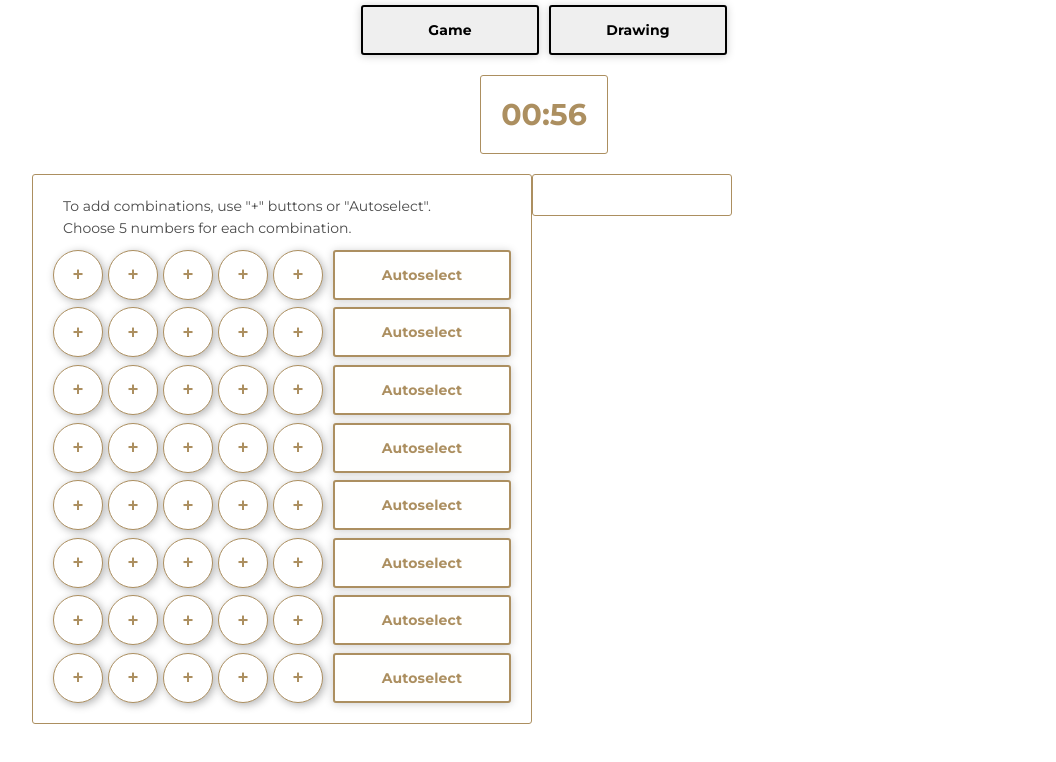
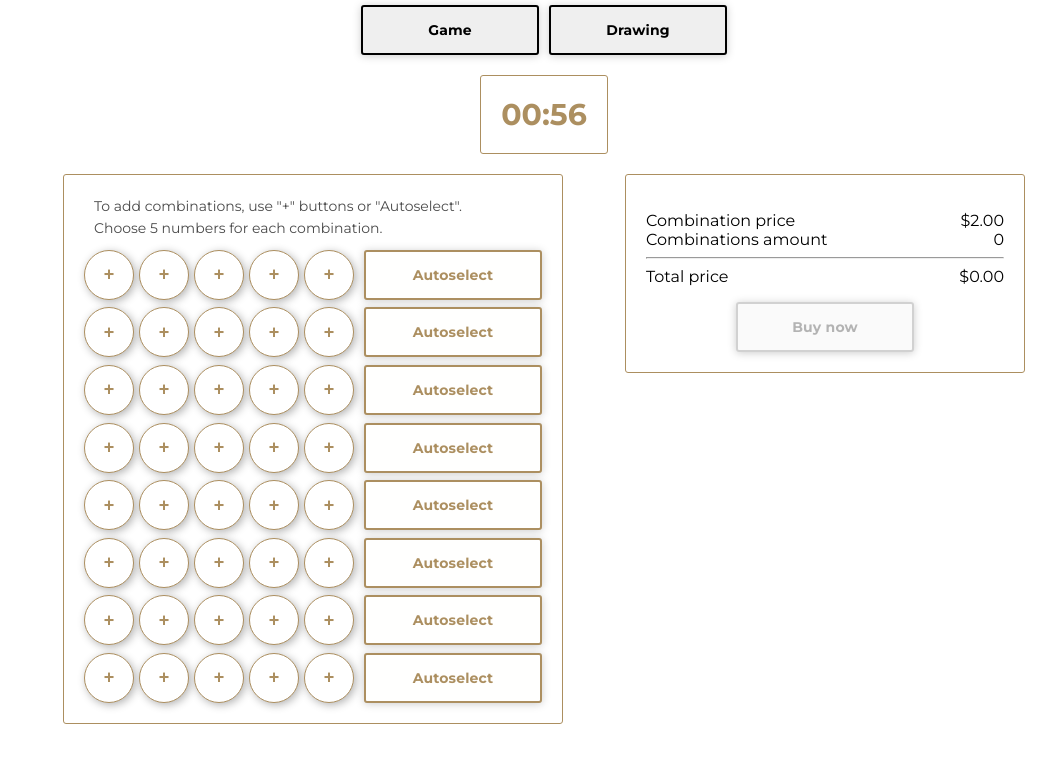
Before and after one commit to Bunchenko/5-of-36, an Angular app: page /game in a window 1280 px wide. Shown: the top 762 px of the page, without its empty margins (96-1152 px from the left). Built offline with nearby package versions, Linux system fonts and the light colour scheme.

Commit message:
add checkout window

```diff
--- a/src/app/game/game.component.css
+++ b/src/app/game/game.component.css
@@ -1,5 +1,8 @@
 .game {
+  width: 100%;
   display: flex;
+  justify-content: space-around;
+  flex-wrap: wrap;
 }
 
 ::ng-deep .card-game {
@@ -57,3 +60,8 @@
   justify-content: center;
   gap: 20px;
 }
+
+::ng-deep .checkout {
+  min-width: 400px;
+  max-width: 450px;
+}
--- a/src/app/game/game.component.html
+++ b/src/app/game/game.component.html
@@ -30,7 +30,10 @@
 		</div>
 	</app-card>
 
-	<app-card [elemStyles]="{width: '200px'}"></app-card>
+	<app-card [elemClasses]="'checkout'">
+		<app-checkout></app-checkout>
+	</app-card>
+</div>
 
 <app-modal [isOpened]="_showModal" [title]="'Choose 5 numbers'" (closed)="_closeModal()">
 	<div class="container-modal">
@@ -51,4 +54,3 @@
 		</div>
 	</div>
 </app-modal>
-</div>
```
Lines whose indentation alone changed are shown as unchanged.
